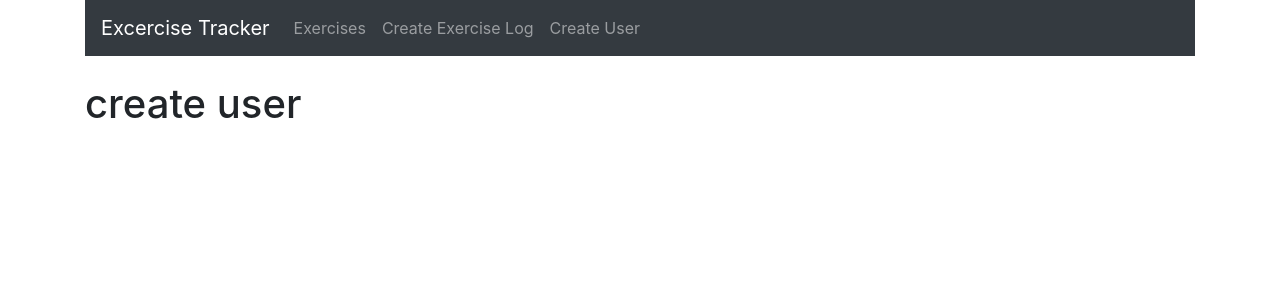
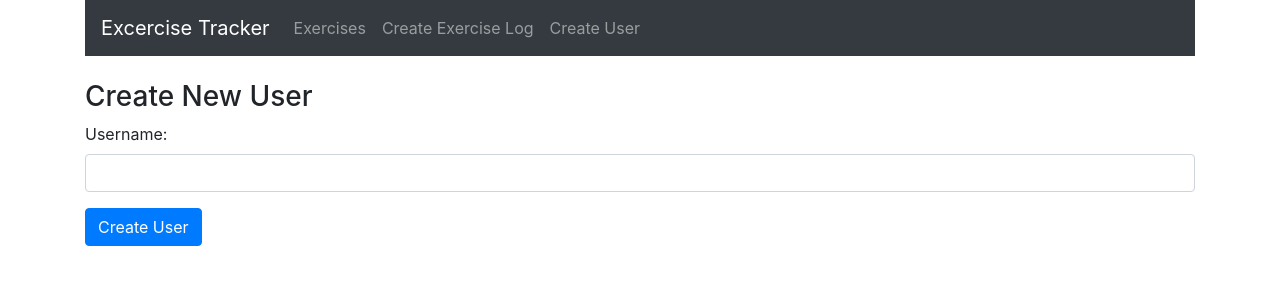
Before and after one commit to akashchakroborty/exerciseTracker, a React (Create React App) app in the folder mern-exercise-tracker/: page /user in a window 1280 px wide. Shown: the top 300 px of the page. Built offline with nearby package versions, Linux system fonts and the light colour scheme.

Commit message:
added create user page

```diff
--- a/mern-exercise-tracker/src/components/create-user.component.js
+++ b/mern-exercise-tracker/src/components/create-user.component.js
@@ -1,10 +1,60 @@
 import React, { Component } from 'react';
+import axios from 'axios';
 
 export default class CreateUser extends Component {
+  constructor(props) {
+    super(props);
 
-    render() {
-      return (
-          <h1>create user</h1>
-      );
+    this.onChangeUsername = this.onChangeUsername.bind(this);
+    this.onSubmit = this.onSubmit.bind(this);
+
+    this.state = {
+      username: ''
     }
+  }
+
+  onChangeUsername(e) {
+    this.setState({
+      username: e.target.value
+    })
+  }
+
+  onSubmit(e) {
+    e.preventDefault();
+
+    const user = {
+      username: this.state.username
+    }
+
+    console.log(user);
+
+    axios.post('http://localhost:5000/users/add', user)
+      .then(res => console.log(res.data));
+
+    this.setState({
+      username: ''
+    })
+  }
+
+  render() {
+    return (
+      <div>
+        <h3>Create New User</h3>
+        <form onSubmit={this.onSubmit}>
+          <div className="form-group">
+            <label>Username: </label>
+            <input  type="text"
+                required
+                className="form-control"
+                value={this.state.username}
+                onChange={this.onChangeUsername}
+                />
+          </div>
+          <div className="form-group">
+            <input type="submit" value="Create User" className="btn btn-primary" />
+          </div>
+        </form>
+      </div>
+    )
+  }
 }
```
